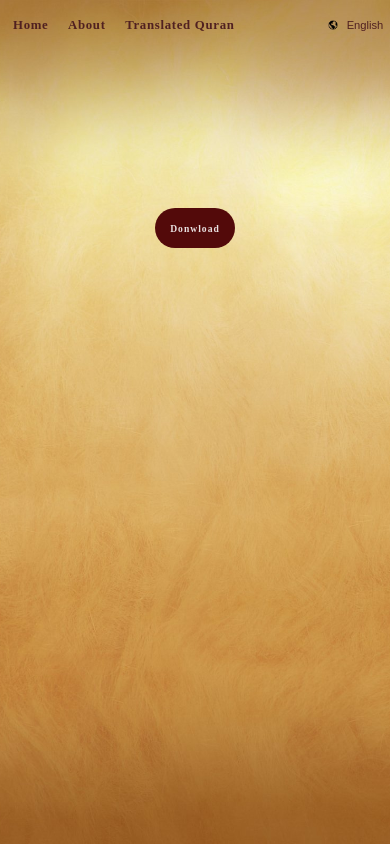
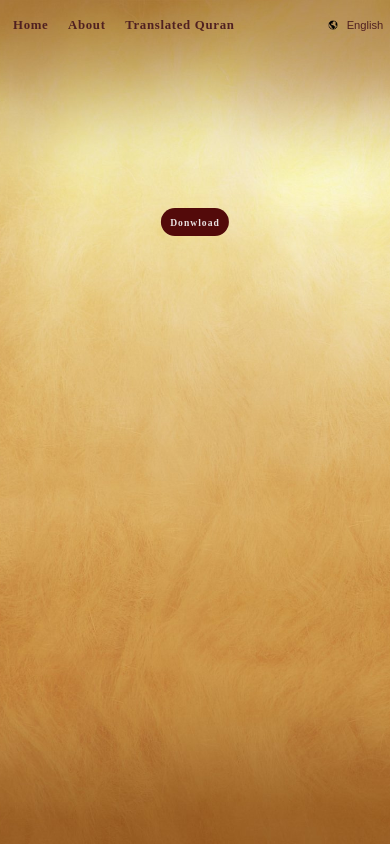
Before and after one commit to Abdelrahman19999/Eqraa, a React (Create React App) app: page /listenTranslated/1/1 in a window 390 px wide. Shown: the top 844 px of the page. Built offline with nearby package versions, Linux system fonts and the light colour scheme; no server answers.

Commit message:
responsive touch.

```diff
--- a/src/components/css/Player.css
+++ b/src/components/css/Player.css
@@ -7,7 +7,7 @@ main {
   width: 100%;
   max-width: 1200px; /* Set a max-width for larger screens */
   margin: 20vh auto 0; /* Center the content vertically and set a top margin */
-  height: 140vh;
+  height: 60ch;
 }
 
 .names {
@@ -91,6 +91,7 @@ h3 {
 
   .names{
     font-size: 2em;
+    width: 80%;
   }
 
   #download {
@@ -102,7 +103,8 @@ h3 {
 @media screen and (max-width: 480px) {
 
   .names{
-    font-size: 1.7em;
+    font-size: 1.2em;
+    width: 70%;
   }
 
   #download {
--- a/src/components/css/video.css
+++ b/src/components/css/video.css
@@ -26,7 +26,7 @@
   background-color: rgb(83, 10, 10) !important;
   color: rgb(233, 225, 225) !important;
   width: 90px; /* Set a fixed width */
-  padding: 15px;
+  padding: 1.9ch;
   font-size: 1em;
   letter-spacing: 1px;
   font-weight: 600;
```
